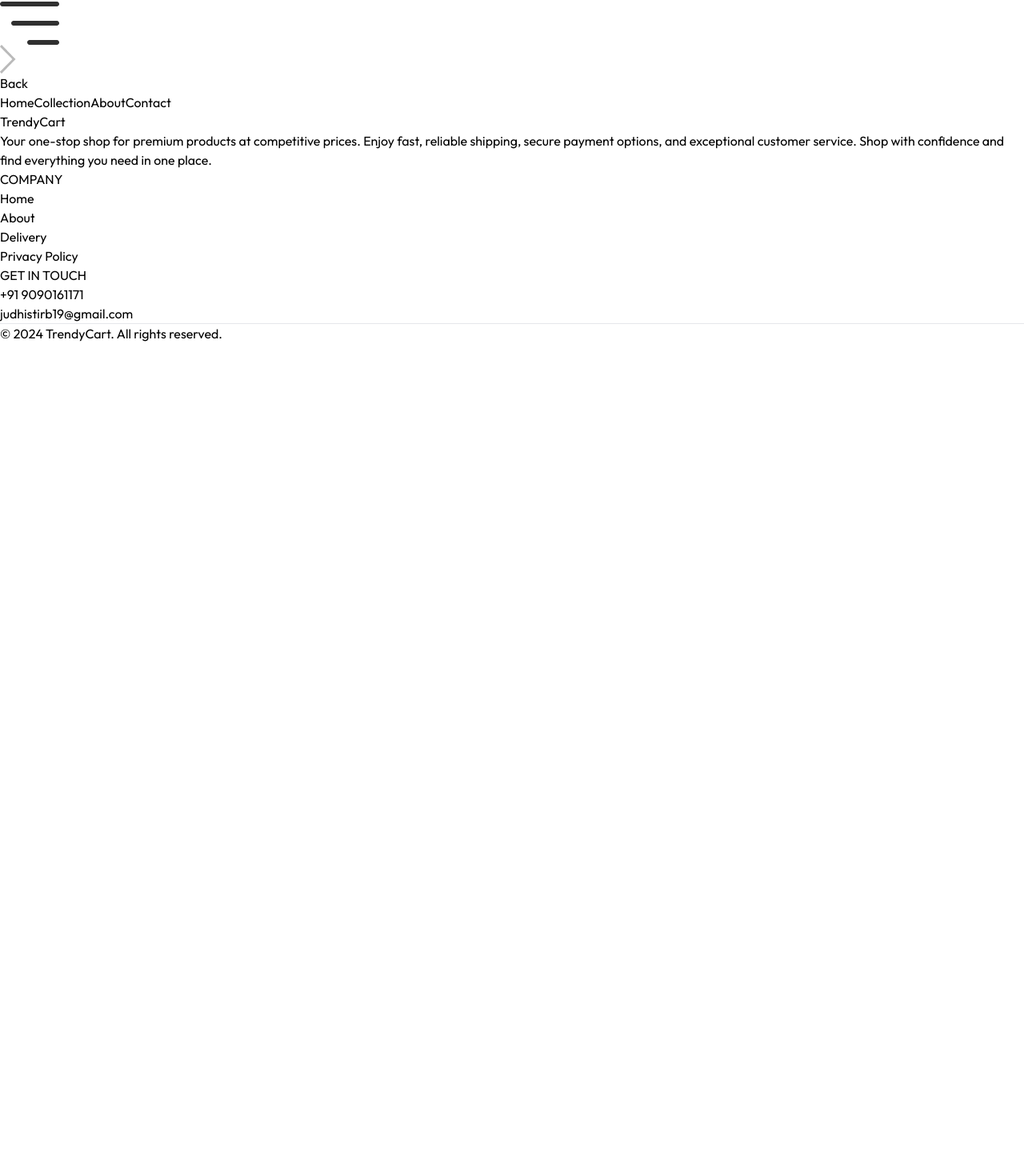
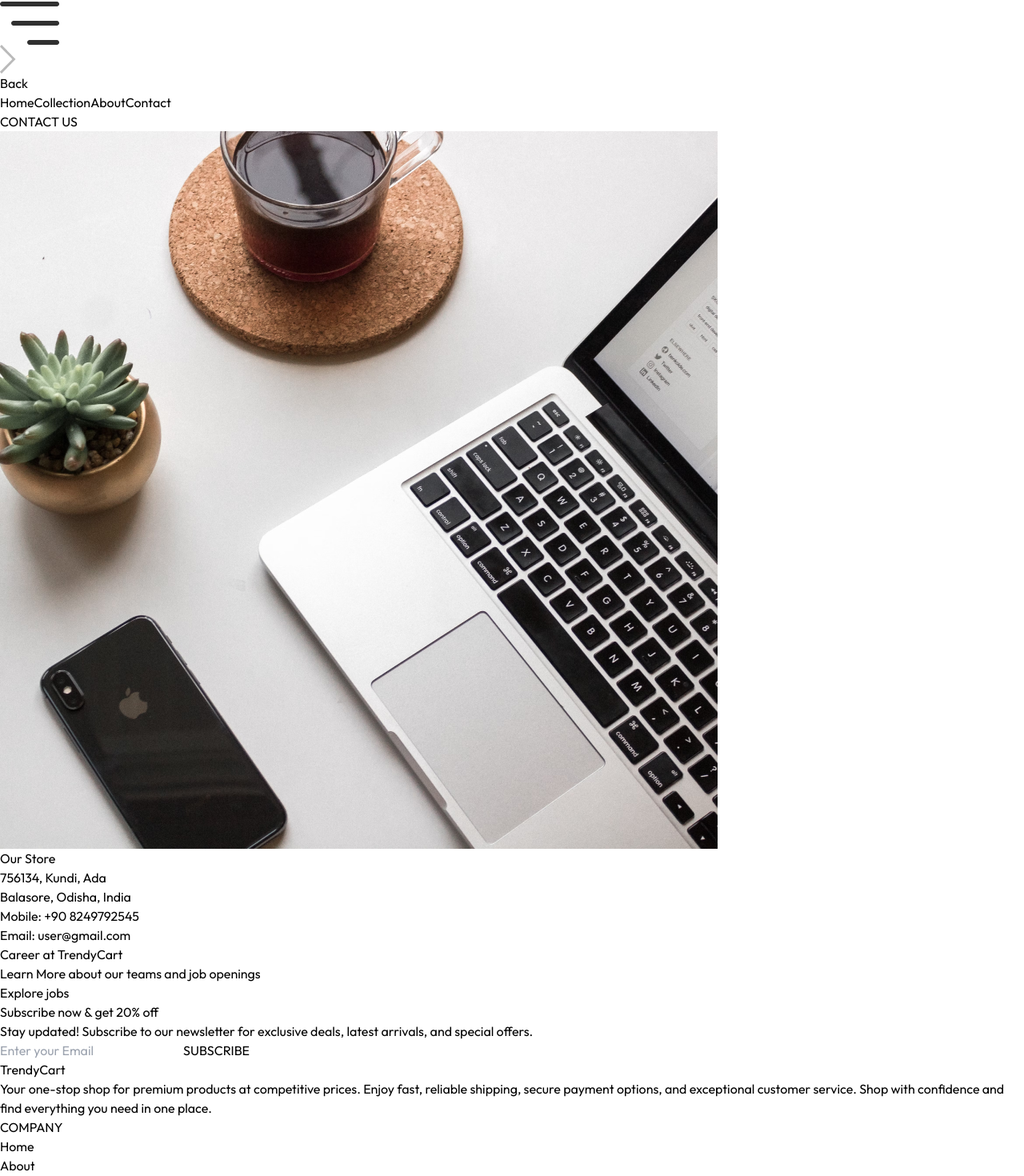
Before and after one commit to JUDHI3134/e-commerce-store, a React (Vite) app: page /contact in a window 1280 px wide. Shown: the part 335-1805 px from the top of the page at 80% size. Before the commit the page ends 800 px from the top, so only its background shows below. Built offline with nearby package versions, Linux system fonts and the light colour scheme.

Commit message:
create contact page ui

```diff
--- a/src/pages/Contact.jsx
+++ b/src/pages/Contact.jsx
@@ -1,9 +1,27 @@
 import React from 'react'
+import Title from '../components/Title'
+import { assets } from '../assets/assets'
+import NewsletterBox from '../components/NewsletterBox'
 
 const Contact = () => {
   return (
     <div>
+    <div className='text-center text-2xl pt-10 border-t'>
+      <Title text1={"CONTACT"} text2={"US"} />
+    </div>
 
+    <div className='my-10 flex flex-col justify-center md:flex-row gap-10 mb-28'>
+      <img className='w-full md:max-w-[480px]' src={assets.contact_img} alt="" />
+      <div className='flex flex-col justify-center items-start gap-6'>
+        <p className='font-semibold text-xl text-gray-600'>Our Store</p>
+        <p className='text-gray-500'>756134, Kundi, Ada <br />Balasore, Odisha, India</p>
+        <p className='text-gray-500'>Mobile: +90 8249792545 <br /> Email: user@gmail.com</p>
+        <p className='font-semibold text-xl text-gray-600'>Career at TrendyCart</p>
+        <p className='text-gray-500'>Learn More about our teams and job openings</p>
+        <button className='border border-green-600 px-8 py-4 text-sm hover:bg-green-700 hover:text-white transition-all duration-500'>Explore jobs</button>
+      </div>
+    </div>
+      <NewsletterBox />
     </div>
   )
 }
```
